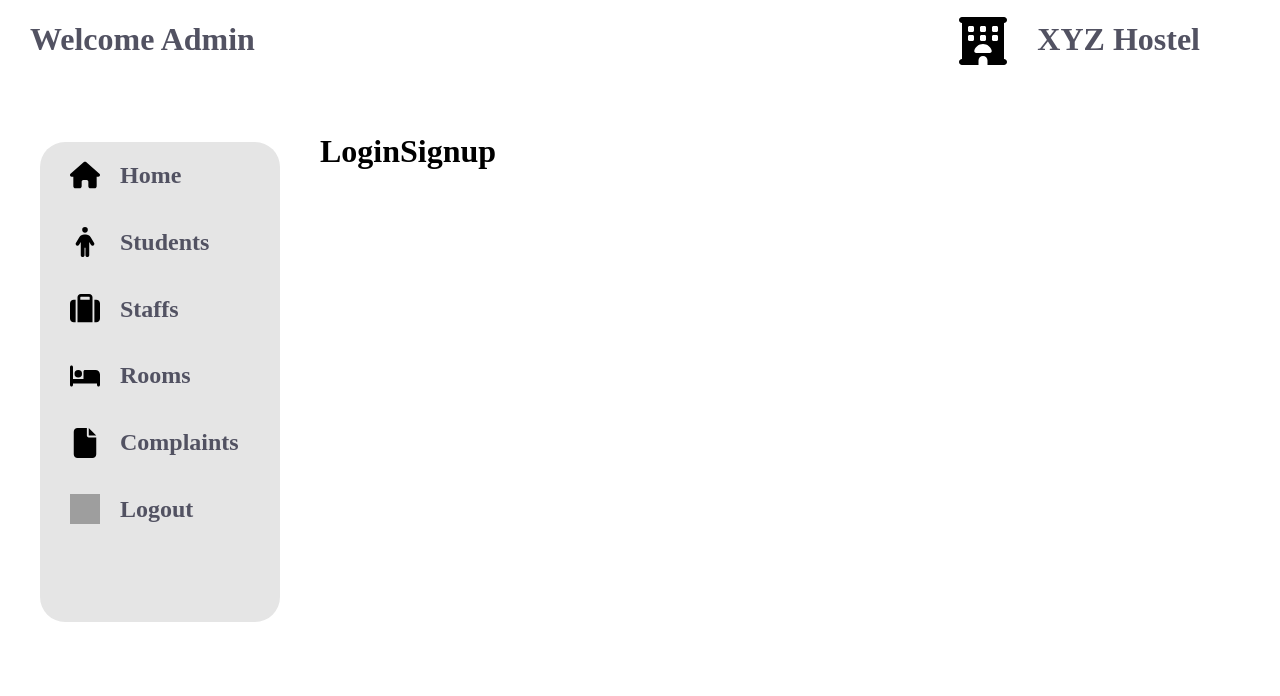
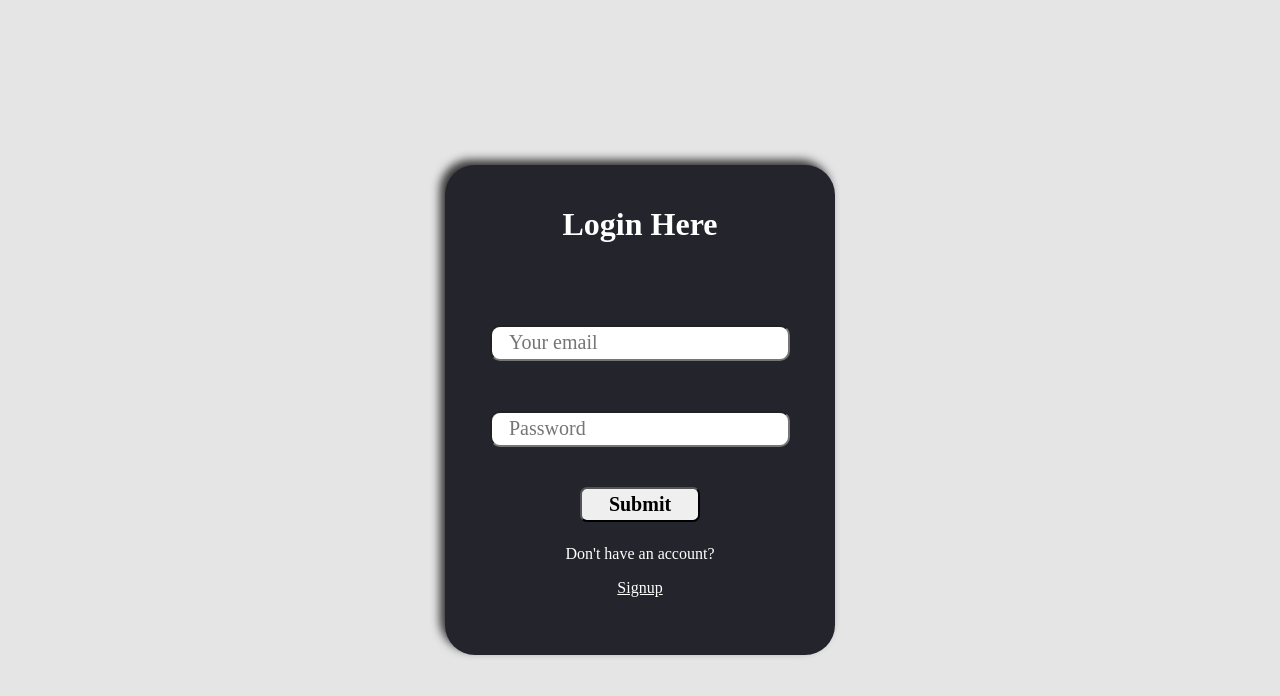
Before and after one commit to MohammadFayizPT/Hostel-Management-Client-Side, a React (Create React App) app: page /login in a window 1280 px wide. Shown: the top 696 px of the page. Built offline with nearby package versions, Linux system fonts and the light colour scheme; grey boxes are pictures that could not be loaded.

Commit message:
Created login page0

```diff
--- a/src/App.js
+++ b/src/App.js
@@ -1,7 +1,7 @@
-import { Route, Routes } from 'react-router-dom';
+import { Route, Routes, useLocation } from 'react-router-dom';
 import './App.css';
 import Header from './Components/Header/Header';
-import Home from './Pages/Home'
+import Home from './Pages/Home';
 import LeftNavbar from './Components/LeftNavbar/LeftNavbar';
 import Students from './Pages/Students';
 import Staffs from './Pages/Staffs';
@@ -10,20 +10,25 @@ import Complaints from './Pages/Complaints';
 import LoginSignup from './Pages/LoginSignup';
 
 function App() {
+  const location = useLocation();
+
+  // Determine if the current route is the login/signup page
+  const isLoginPage = location.pathname === '/login';
+
   return (
     <div className="App">
-       <Header/>
-       <div>
-       <LeftNavbar/>
-       <Routes>
-        <Route path='/' element={<Home/>}/>
-        <Route path='/students' element={<Students/>}/>
-        <Route path='/staffs' element={<Staffs/>}/>
-        <Route path='/rooms' element={<Rooms/>}/>
-        <Route path='/complaints' element={<Complaints/>}/>
-        <Route path='/login' element={<LoginSignup/>}/>
-       </Routes>
-       </div>
+      {!isLoginPage && <Header />}
+      <div>
+        {!isLoginPage && <LeftNavbar />}
+        <Routes>
+          <Route path='/' element={<Home />} />
+          <Route path='/students' element={<Students />} />
+          <Route path='/staffs' element={<Staffs />} />
+          <Route path='/rooms' element={<Rooms />} />
+          <Route path='/complaints' element={<Complaints />} />
+          <Route path='/login' element={<LoginSignup />} />
+        </Routes>
+      </div>
     </div>
   );
 }
--- /dev/null
+++ b/src/Pages/CSS/LoginSignup.css
@@ -0,0 +1,66 @@
+.loginsignup {
+    display: flex;
+    flex-direction: column;
+    align-items: center;
+    justify-content: center;
+    width: 100%;
+    height: 100vh;
+    background-color: rgb(229, 229, 229);
+  }
+  .loginsignup-child {
+    display: flex;
+    flex-direction: column;
+    align-items: center;
+    width: 350px;
+    height: 450px;
+    border: none;
+    border-radius: 30px;
+    background-color: rgb(36, 36, 45);
+    color: white;
+    padding: 20px;
+    margin-top: 20px;
+    box-shadow: -5px -5px 10px rgba(53, 52, 52, 6);
+  }
+
+  .loginsignup-title {
+    width: 100%;
+    justify-content: center;
+    text-align: center;
+    margin-bottom: 20px;
+    font-weight: 800;
+  }
+
+  .loginsignup-input {
+    display: flex;
+    flex-direction: column;
+    gap: 50px;
+    width: 100%;
+    max-width: 300px;
+    margin: 20px auto;
+    padding: 20px;
+  }
+  .loginsignup-input input{
+    height: 30px;
+    color: black;
+    font-size: 20px;
+    padding-left: 17px;
+    border-radius: 10px;
+  }
+  .loginsignup-child button{
+    color: black;
+    font-weight: 700;
+    font-size: 20px;
+    width: 120px;
+    height: 35px;
+    border-radius: 7px;
+  }
+  .loginsignup-child button:hover{
+    color: white;
+    background-color: rgb(159, 153, 164);
+  }
+  .loginsignup-child p{
+    padding-top: 7px;
+  }
+  .loginsignup-child a{
+    color: white;
+  }
--- a/src/Pages/LoginSignup.jsx
+++ b/src/Pages/LoginSignup.jsx
@@ -1,9 +1,22 @@
 import React from 'react'
+import './CSS/LoginSignup.css'
 
 const LoginSignup = () => {
   return (
-    <div>
-      <h1>LoginSignup</h1>
+    <div className='loginsignup'>
+      <div className='loginsignup-shadow'></div>
+      <div className="loginsignup-child">
+        <div className="loginsignup-title">
+         <h1>Login Here</h1>
+        </div>
+          <div className="loginsignup-input">
+          <input type="email" placeholder='Your email'/>
+          <input type="password" placeholder='Password' />
+          </div>
+          <button>Submit</button>
+          <p>Don't have an account?</p>
+          <a href="/">Signup</a>
+      </div>
     </div>
   )
 }
```
